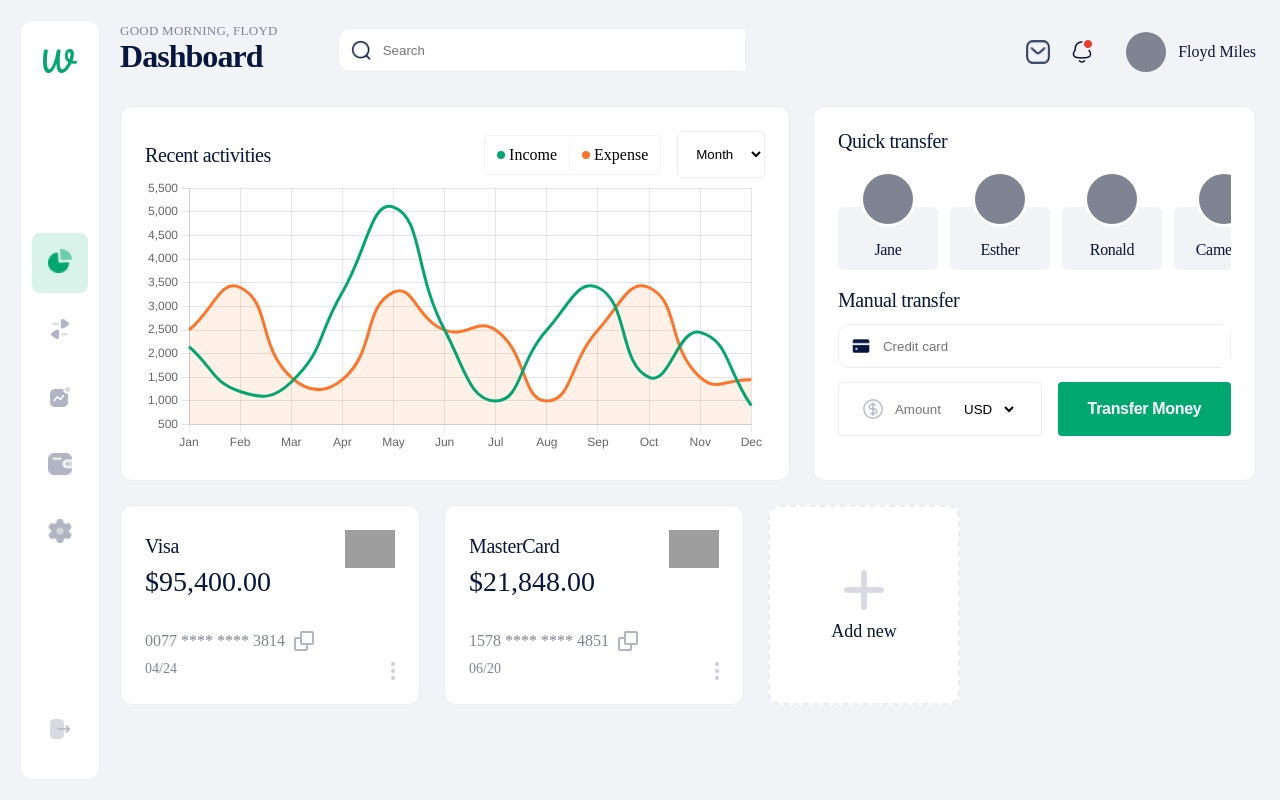
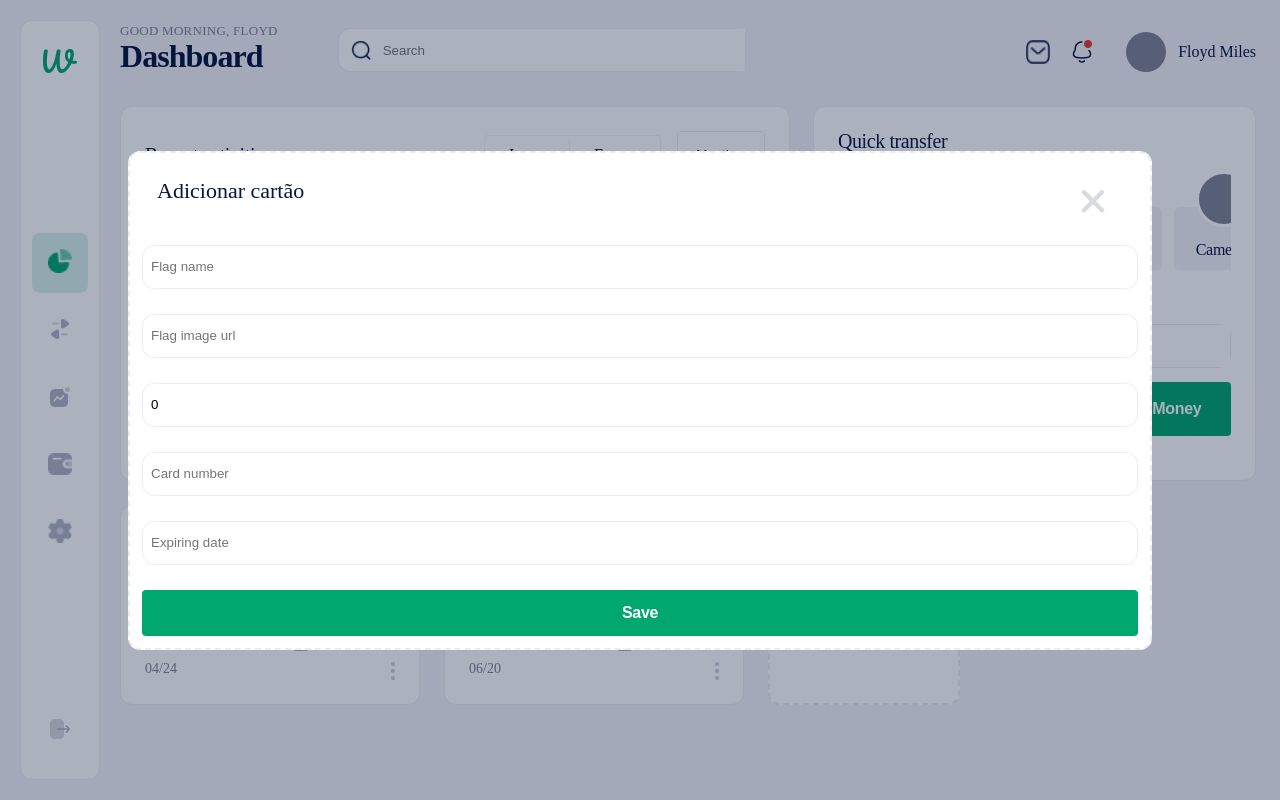
Before and after one commit to PedroHenriqueDevBR/wallet-app, an Angular app in the folder frontend/: page / in a window 1280 px wide. Both pictures are taken after a click on the element "Add new". Built offline with nearby package versions, Linux system fonts and the light colour scheme; grey boxes are pictures that could not be loaded.

Commit message:
feat: card creator form

```diff
--- a/frontend/src/app/app.module.ts
+++ b/frontend/src/app/app.module.ts
@@ -11,6 +11,7 @@ import { HttpClientModule } from '@angular/common/http';
 import { CreditCardContainerComponent } from './components/credit-card-container/credit-card-container.component';
 import { CreditCardComponent } from './components/credit-card/credit-card.component';
 import { AddCreditCardButtonComponent } from './components/add-credit-card-button/add-credit-card-button.component';
+import { ReactiveFormsModule } from '@angular/forms';
 
 @NgModule({
   declarations: [
@@ -27,6 +28,7 @@ import { AddCreditCardButtonComponent } from './components/add-credit-card-butto
     BrowserModule,
     AppRoutingModule,
     HttpClientModule,
+    ReactiveFormsModule,
   ],
   providers: [],
   bootstrap: [AppComponent]
--- a/frontend/src/app/components/add-credit-card-button/add-credit-card-button.component.css
+++ b/frontend/src/app/components/add-credit-card-button/add-credit-card-button.component.css
@@ -26,3 +26,92 @@
     text-align: center;
     color: #07163E;
 }
+
+.create-card-container {
+    position: absolute;
+    top: 0;
+    left: 0;
+    width: 100%;
+    height: 100%;
+    display: flex;
+    flex-direction: column;
+    justify-content: center;
+    align-items: center;
+    background: #07163E55;
+    z-index: 100;
+}
+
+.create-card-container form {
+    width: 80%;
+    height: fit-content;
+    background: #FFFFFF;
+    border: 2px dashed rgba(176, 181, 196, 0.25);
+    border-radius: 12px;
+    padding: 12px;
+}
+
+#input {
+    width: 100%;
+    height: 44px;
+    padding: 0 8px;
+    background: #fff;
+    border: 1px solid #EBEDF2;
+    border-radius: 12px;
+    margin-bottom: 25px;
+}
+
+#input p {
+    color: red;
+}
+
+#input input {
+    width: 100%;
+    height: 100%;
+    border: none;
+    outline: none;
+}
+
+.create-card-container form .header {
+    display: flex;
+    justify-content: space-between;
+    padding: 15px;
+    margin-bottom: 20px;
+
+}
+
+.create-card-container form .header p {
+    font-family: Test Metric;
+    font-style: normal;
+    font-weight: 500;
+    font-size: 22px;
+    line-height: 100%;
+    text-align: center;
+    color: #07163E;
+}
+
+.create-card-container form .header img {
+    width: 30px;
+    height: 30px;
+    transform: rotate(45deg);
+    transform-origin: left top 0;
+    cursor: pointer;
+}
+
+.btn {
+    width: 100%;
+    padding: 15px 25px;
+    background: #00A870;
+    border-radius: 4px;
+    font-style: normal;
+    font-weight: 600;
+    font-size: 16px;
+    line-height: 16px;
+    letter-spacing: -0.02em;
+    color: #FFFFFF;
+    border: none;
+    cursor: pointer;
+}
+
+.hide {
+    display: none;
+}
--- a/frontend/src/app/components/add-credit-card-button/add-credit-card-button.component.html
+++ b/frontend/src/app/components/add-credit-card-button/add-credit-card-button.component.html
@@ -1,4 +1,34 @@
-<div id="container">
+<div id="container" (click)="changeCreateCardContainerStatus()">
     <img src="/assets/images/add.png">
     <p>Add new</p>
+
 </div>
+<div [className]="showCreateCardContainer ? 'create-card-container': 'create-card-container hide'">
+    <form [formGroup]="formCard!" (ngSubmit)="onSaveCard()">
+        <div class="header">
+            <p>Adicionar cartão</p>
+            <img src="/assets/images/add.png" (click)="changeCreateCardContainerStatus()">
+        </div>
+        <div id="input">
+            <input type="text" placeholder="Flag name" formControlName="flag">
+            <p>{{ validateFlagError }}</p>
+        </div>
+        <div id="input">
+            <input type="text" placeholder="Flag image url" formControlName="flagImageUrl">
+            <p>{{ validateFlagImageUrlError }}</p>
+        </div>
+        <div id="input">
+            <input type="text" placeholder="Value" type="number" min="0" step="1" formControlName="money">
+            <p>{{ validateValueError }}</p>
+        </div>
+        <div id="input">
+            <input type="text" placeholder="Card number" formControlName="cardNumber">
+            <p>{{ validateCardNumberError }}</p>
+        </div>
+        <div id="input">
+            <input type="text" placeholder="Expiring date" formControlName="expiringDate">
+            <p>{{ validateExpiringDateError }}</p>
+        </div>
+        <button type="submit" class="btn">Save</button>
+    </form>
+</div>
--- a/frontend/src/app/components/add-credit-card-button/add-credit-card-button.component.ts
+++ b/frontend/src/app/components/add-credit-card-button/add-credit-card-button.component.ts
@@ -1,4 +1,6 @@
-import { Component, OnInit } from '@angular/core';
+import { Component, Input, OnInit } from '@angular/core';
+import { FormGroup, FormControl } from '@angular/forms';
+import { CardModel } from 'src/app/models/card.model';
 
 @Component({
   selector: 'app-add-credit-card-button',
@@ -6,10 +8,99 @@ import { Component, OnInit } from '@angular/core';
   styleUrls: ['./add-credit-card-button.component.css']
 })
 export class AddCreditCardButtonComponent implements OnInit {
+  showCreateCardContainer: boolean = false;
+  formCard: FormGroup | undefined;
+  validateFlagError: string = '';
+  validateFlagImageUrlError: string = '';
+  validateValueError: string = '';
+  validateCardNumberError: string = '';
+  validateExpiringDateError: string = '';
 
   constructor() { }
 
   ngOnInit(): void {
+    this.createForm(new CardModel('', '', 0, '', ''));
+  }
+
+  changeCreateCardContainerStatus(): void {
+    this.showCreateCardContainer = !this.showCreateCardContainer;
+  }
+
+  createForm(card: CardModel): void {
+    this.formCard = new FormGroup({
+      flag: new FormControl(card.flag),
+      flagImageUrl: new FormControl(card.flagImageUrl),
+      money: new FormControl(card.money),
+      cardNumber: new FormControl(card.cardNumber),
+      expiringDate: new FormControl(card.expiringDate),
+    });
+  }
+
+  onSaveCard(): void {
+    if (this.formIsValid()) {
+      this.showCreateCardContainer = false;
+      const card: CardModel = this.formCard?.value;
+    }
+  }
+
+  formIsValid(): boolean {
+    let result: boolean = true;
+    this.validateFlag() == false ? result = false : result = result;
+    this.validateFlagImageUrl() == false ? result = false : result = result;
+    this.validateMoney() == false ? result = false : result = result;
+    this.validateCardNumber() == false ? result = false : result = result;
+    this.validateExpiringDate() == false ? result = false : result = result;
+    return result;
+  }
+
+  validateFlag(): boolean {
+    const flag: string = this.formCard?.value.flag;
+    if (flag.length == 0) {
+      this.validateFlagError = 'Can\'t be empty';
+      return false;
+    }
+    this.validateFlagError = '';
+    return true;
+  }
+
+  validateFlagImageUrl(): boolean {
+    const flagImageUrl: string = this.formCard?.value.flagImageUrl;
+    if (flagImageUrl.length == 0) {
+      this.validateFlagImageUrlError = 'Can\'t be empty';
+      return false;
+    }
+    this.validateFlagImageUrlError = '';
+    return true;
+  }
+
+  validateMoney(): boolean {
+    const money: number = this.formCard?.value.money;
+    if (money == undefined || money == null || money.toString().length == 0) {
+      this.validateValueError = 'Can\'t be empty';
+      return false;
+    }
+    this.validateValueError = '';
+    return true;
+  }
+
+  validateCardNumber(): boolean {
+    const cardNumber: string = this.formCard?.value.cardNumber;
+    if (cardNumber.length == 0) {
+      this.validateCardNumberError = 'Can\'t be empty';
+      return false;
+    }
+    this.validateCardNumberError = '';
+    return true;
+  }
+
+  validateExpiringDate(): boolean {
+    const expiringDate: string = this.formCard?.value.expiringDate;
+    if (expiringDate.length == 0) {
+      this.validateExpiringDateError = 'Can\'t be empty';
+      return false;
+    }
+    this.validateExpiringDateError = '';
+    return true;
   }
 
 }
--- a/frontend/src/app/components/credit-card-container/credit-card-container.component.ts
+++ b/frontend/src/app/components/credit-card-container/credit-card-container.component.ts
@@ -33,6 +33,17 @@ export class CreditCardContainerComponent implements OnInit {
     );
   }
 
+  saveCard(response: CardModel): void {
+    const card: CardModel = new CardModel(
+      response.flag,
+      response.flagImageUrl,
+      response.money,
+      response.cardNumber,
+      response.expiringDate,
+    );
+    this.cards.push(card);
+  }
+
   ngOnInit(): void {
 
   }
```
